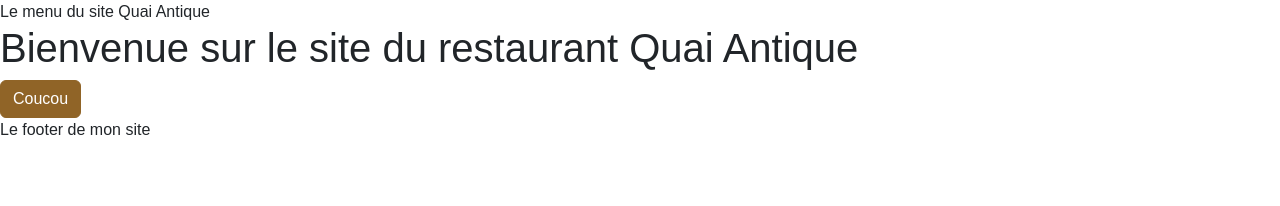
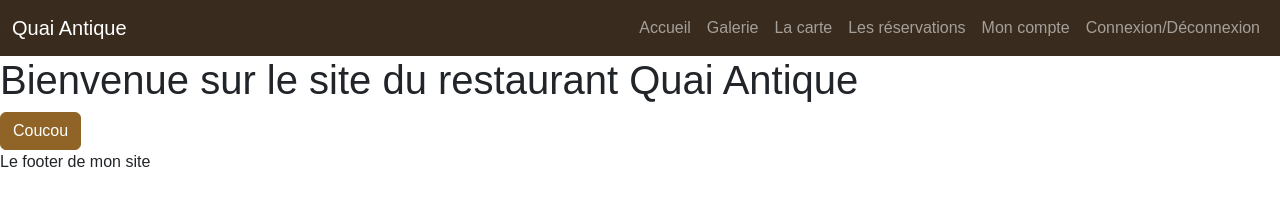
Before and after one commit to DuffyA/Projet-Quai-antique, a website with bundled scripts: page index.html in a window 1280 px wide. Built offline with nearby package versions, Linux system fonts and the light colour scheme; files whose address does not match are found by name.

```diff
--- a/index.html
+++ b/index.html
@@ -3,12 +3,43 @@
 <head>
     <meta charset="UTF-8">
     <meta name="viewport" content="width=device-width, initial-scale=1.0">
-    <link rel="stylesheet" href="scss/main.scss">
+    <link rel="stylesheet" href="scss/main.css">
         <title>Document</title>
 </head>
 <body>
 
-    <header>Le menu du site Quai Antique</header>
+    <header>
+        <nav class="navbar navbar-expand-lg bg-dark" data-bs-theme="dark">
+            <div class="container-fluid">
+                <a class="navbar-brand" href="/">Quai Antique</a>
+                <button class="navbar-toggler" type="button" data-bs-toggle="collapse" data-bs-target="#navbarSupportedContent" aria-controls="navbarSupportedContent" aria-expanded="false" aria-label="Toggle navigation">
+                    <span class="navbar-toggler-icon"></span>
+                </button>
+                <div class="collapse navbar-collapse" id="navbarSupportedContent">
+                    <ul class="navbar-nav ms-auto mb-2 mb-lg-0">
+                        <li class="nav-item">
+                            <a class="nav-link" href="/">Accueil</a>
+                        </li>
+                        <li class="nav-item">
+                            <a class="nav-link" href="#">Galerie</a>
+                        </li>
+                        <li class="nav-item">
+                            <a class="nav-link" href="#">La carte</a>
+                        </li>
+                        <li class="nav-item">
+                            <a class="nav-link" href="#">Les réservations</a>
+                        </li>
+                        <li class="nav-item">
+                            <a class="nav-link" href="#">Mon compte</a>
+                        </li>
+                        <li class="nav-item">
+                            <a class="nav-link" href="#">Connexion/Déconnexion</a>
+                        </li>
+                    </ul>
+                </div>
+            </div>
+        </nav>
+    </header>
 
     <main id="main-page">
 
```
